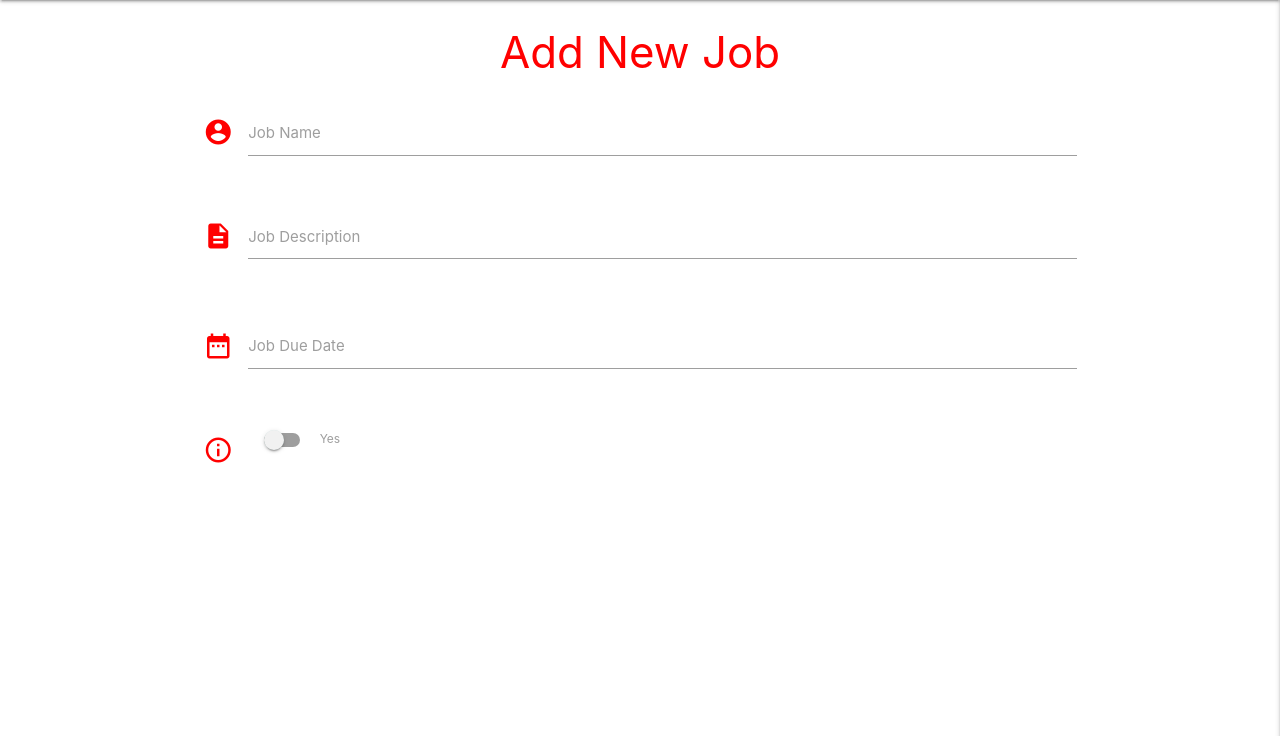
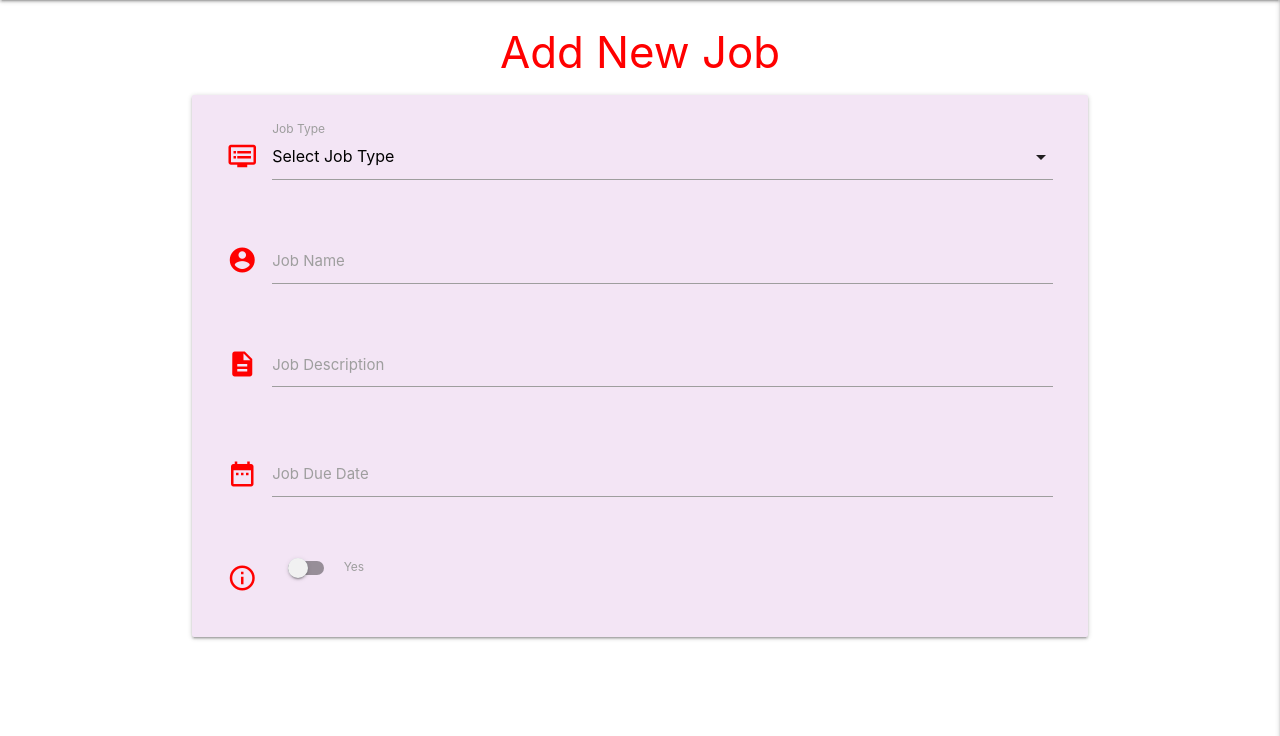
Before and after one commit to starranuk/worklist, a Flask app: page /add_job in a window 1280 px wide. Shown: the part 64-800 px from the top of the page. Run offline with Flask 2, Linux system fonts and the light colour scheme; data that the repository does not hold is empty; some libraries are stand-ins or nearby versions.

Commit message:
Job Types dropdown added and working

```diff
--- a/app.py
+++ b/app.py
@@ -103,7 +103,8 @@ def logout():
 
 @app.route("/add_job")
 def add_job():
-    return render_template("add_job.html")
+    job_type = mongo.db.job_type.find().sort("job_type_name", 1)
+    return render_template("add_job.html", job_type=job_type )
 
 
 if __name__ == "__main__":
--- a/static/js/script.js
+++ b/static/js/script.js
@@ -18,5 +18,13 @@ document.addEventListener('DOMContentLoaded', function () {
  $(document).ready(function(){
     $('.collapsible').collapsible();
     $('.tooltipped').tooltip();
-    $('.datepicker').datepicker();
+    $('select').formSelect();
+    $('.datepicker').datepicker({
+      format: "dd mmmm, yyyy",
+      yearRange: 3,
+      showClearBtn: true,
+      i18n: {
+          done: "Select"
+      }
   });
+  });
--- a/templates/add_job.html
+++ b/templates/add_job.html
@@ -3,8 +3,20 @@
 
 <h3 class="center-align">Add New Job</h3>
 
-<div class="row">
+<div class="row card-panel purple lighten-5">
     <form class="col s12" method="POST" action="">
+      <div class="row">
+        <div class="input-field col s12">
+          <i class="material-icons prefix">dvr</i>
+          <select id="job_type_name" name="job_type_name class="validate" required>
+            <option value="" disabled selected>Select Job Type</option>
+            {% for job_type in job_type %}
+              <option value="{{job_type.job_type_name}}">{{job_type.job_type_name}}</option>
+            {% endfor %}
+          </select>
+          <label for="job_type_name">Job Type</label>
+        </div>
+      </div>
       <div class="row">
         <div class="input-field col s12">
           <i class="material-icons prefix">account_circle</i>
```
